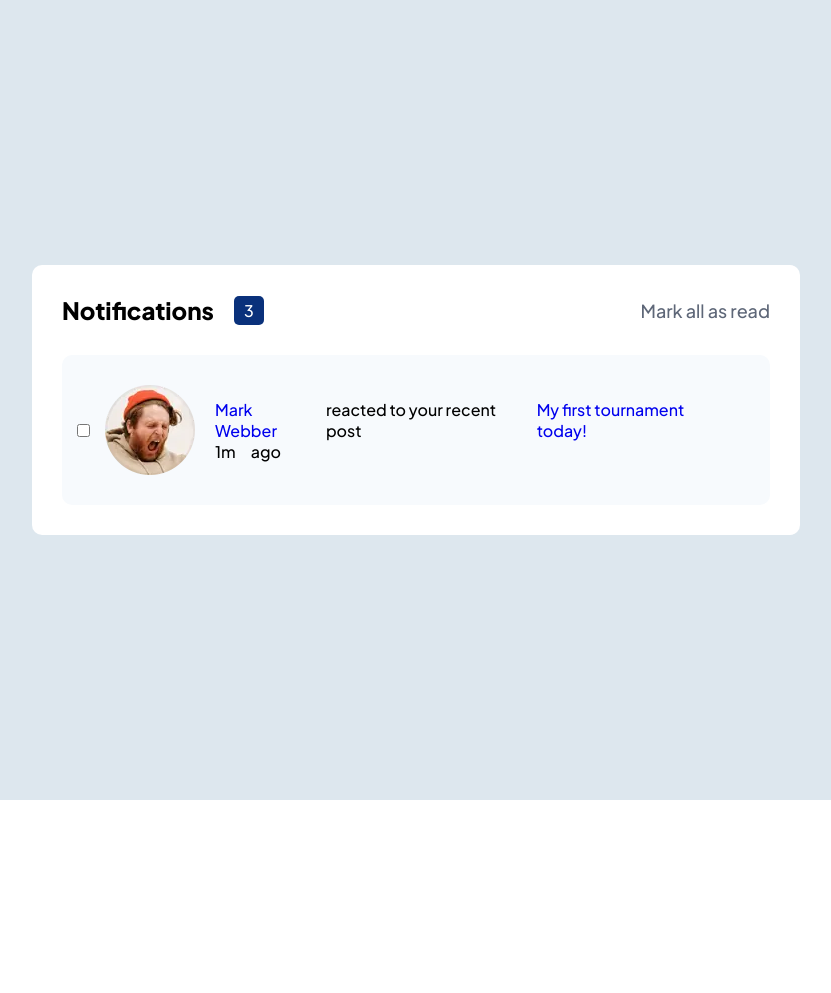
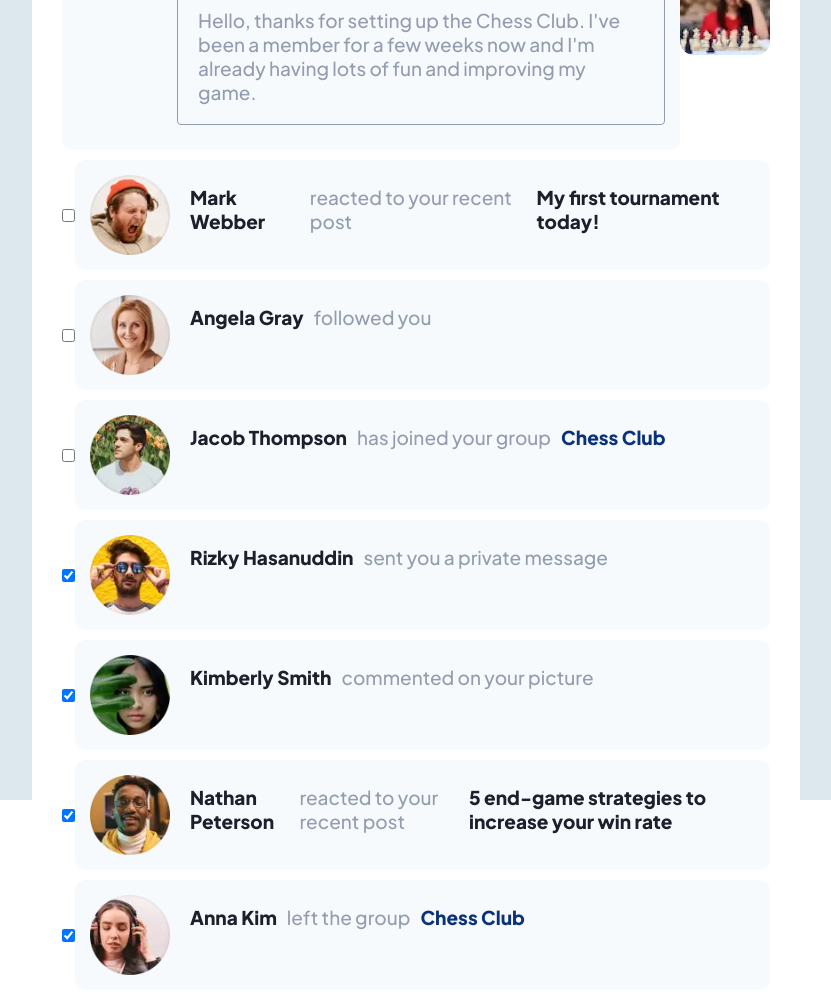
Before and after one commit to darlanaraujo/Frontend-Mentor-Pagina-Notificacoes, a plain HTML site: page index.html in a window 1280 px wide. Shown: the whole page, without its empty margins (224-1055 px from the left). Before the commit the page ends 800 px from the top, so only its background shows below. Drawn offline with Linux system fonts and the light colour scheme.

Commit message:
Atualização #2
Nesta atualização fiz uma mudança no projeto, poderia ter feito a estrutura do html manualmente, mas optei por criar um Array no JS e fazer com que a criação dos elementos HTML fossem gerados pelo JS.

```diff
--- a/index.html
+++ b/index.html
@@ -32,30 +32,36 @@
                 </div>
             </div>
 
-            <div class="lista-notificacoes">
+            <div class="lista-notificacoes" id="listaNotificacoes">
                 <!-- notificação -->
                 <div class="notificacao">
                     <input type="checkbox" id="checkNotificacao" class="check-notificacao">
                     <label for="checkNotificacao" class="label-notificacao">
-                        <img src="./assets/img/avatar-mark-webber.webp" alt="foto perfil">
+                        <img src="./assets/img/avatar-mark-webber.webp" alt="foto perfil" class="perfil">
 
                         <div class="conteudo">
 
                             <div class="linha">
-                                <a href="#" lass="user-name" id="userName">Mark Webber</a>
-                                <p class="texto-acao">reacted to your recent post</p>
-                                <a href="#" class="tag link">My first tournament today!</a>
+                                <a href="#" class="usuario">Mark Webber</a>
+                                <p class="acao">reacted to your recent post</p>
+                                <a href="#" class="link">My first tournament today!</a>
                                 <span class="status"></span>
                             </div>
 
                             <div class="linha">
-                                <span class="tempo">1m</span>
-                                <span class="texto">ago</span>
+                                <span class="tempo">1m ago</span>
+                            </div>
+
+                            <div class="linha">
+                                <p class="comentario">Hello, thanks for setting up the Chess Club. I've been a member for a few weeks now and I'm already having lots of fun and improving my game.</p>
                             </div>
                         </div>
 
                     </label>
+                    <img src="./assets/img/image-chess.webp" alt="foto" class="foto">
                 </div>
+
+
             </div>
         </section>
     </main>
--- a/js/script.js
+++ b/js/script.js
@@ -0,0 +1,160 @@
+// Lista dados Array
+const dados = [
+    {
+        'status': '',
+        'perfil': './assets/img/avatar-mark-webber.webp',
+        'usuario': 'Mark Webber',
+        'acao': 'reacted to your recent post',
+        'tag': '',
+        'link': 'My first tournament today!',
+        'tempo': '1m ago',
+        'comentario': '',
+        'foto': ''
+    },
+    {
+        'status': '',
+        'perfil': './assets/img/avatar-angela-gray.webp',
+        'usuario': 'Angela Gray',
+        'acao': 'followed you',
+        'tag': '',
+        'link': '',
+        'tempo': '5m ago',
+        'comentario': '',
+        'foto': ''
+    },
+    {
+        'status': '',
+        'perfil': './assets/img/avatar-jacob-thompson.webp',
+        'usuario': 'Jacob Thompson',
+        'acao': 'has joined your group',
+        'tag': 'Chess Club',
+        'link': '',
+        'tempo': '1 day ago',
+        'comentario': '',
+        'foto': ''
+    },
+    {
+        'status': 'checked',
+        'perfil': './assets/img/avatar-rizky-hasanuddin.webp',
+        'usuario': 'Rizky Hasanuddin',
+        'acao': 'sent you a private message',
+        'tag': '',
+        'link': '',
+        'tempo': '5 day ago',
+        'comentario': 'Hello, thanks for setting up the Chess Club. I ve been a member for a few weeks now and Im already having lots of fun and improcing my game.',
+        'foto': ''
+    },
+    {
+        'status': 'checked',
+        'perfil': './assets/img/avatar-kimberly-smith.webp',
+        'usuario': 'Kimberly Smith',
+        'acao': 'commented on your picture',
+        'tag': '',
+        'link': '',
+        'tempo': '1 weeks ago',
+        'comentario': '',
+        'foto': './assets/img/image-chess.webp'
+    },
+    {
+        'status': 'checked',
+        'perfil': './assets/img/avatar-nathan-peterson.webp',
+        'usuario': 'Nathan Peterson',
+        'acao': 'reacted to your recent post',
+        'tag': '',
+        'link': '5 end-game strategies to increase your win rate',
+        'tempo': '2 weeks ago',
+        'comentario': '',
+        'foto': ''
+    },
+    {
+        'status': 'checked',
+        'perfil': './assets/img/avatar-anna-kim.webp',
+        'usuario': 'Anna Kim',
+        'acao': 'left the group',
+        'tag': 'Chess Club',
+        'link': '',
+        'tempo': '2 weeks ago',
+        'comentario': '',
+        'foto': ''
+    },
+
+]
+
+// Elementos DOM
+const listaNotificacoes = document.querySelector('#listaNotificacoes');
+
+const criarElemento = (tag, classe, atributo = null, tipo = null) => {
+    const elemento = document.createElement(tag);
+    elemento.classList.add(classe);
+    elemento.setAttribute(atributo, tipo);
+
+    return elemento;
+};
+
+const criarCheck = (status) => {
+    const atributo = status;
+    const check = document.createElement('input');
+
+    check.setAttribute('type', 'checkbox');
+    // check.classList.add('check-notificacao');
+
+    if(atributo === 'checked') {
+        check.setAttribute('checked', '');
+    }
+
+    return check;
+};
+
+const criarEstrutura = () => {
+    dados.forEach((item, index) => {
+        const notificacao = criarElemento('div', 'notificacao')
+        const input = criarCheck(item.status);
+        input.setAttribute('id', `checkNotificacao${index}`)
+        const label = criarElemento('label', 'label-notificacao', 'for', `checkNotificacao${index}`);
+
+
+        // Insere os elementos filhos no elemento notificacao
+        notificacao.appendChild(input);
+        notificacao.appendChild(label);
+
+        // Insere os elementos filhos no elemento label
+        const perfil = criarElemento('img', 'perfil', 'src', item.perfil);
+        const conteudo = criarElemento('div', 'conteudo')
+
+        label.appendChild(perfil);
+        label.appendChild(conteudo);
+
+        // Insere os elementos filhos no elemento conteudo
+        const linha = criarElemento('div', 'linha');
+
+        conteudo.appendChild(linha);
+
+        // Insere os elementos filhos no elemento linha
+        const usuario = criarElemento('a', 'usuario', 'href', '#');
+        usuario.innerHTML = item.usuario;
+
+        const acao = criarElemento('p', 'acao');
+        acao.innerHTML = item.acao;
+
+
+        linha.appendChild(usuario);
+        linha.appendChild(acao);
+
+        if(!item.link == ''){
+            const link = criarElemento('a', 'link', 'href', '#');
+            link.innerHTML = item.link;
+
+            linha.appendChild(link);
+        } else if(!item.tag == '') {
+            const tag = criarElemento('a', 'tag', 'href', '#');
+            tag.innerHTML = item.tag;
+
+            linha.appendChild(tag);
+        }
+
+        // Insere todos os elementos no elemento principal
+        listaNotificacoes.appendChild(notificacao);
+    });
+};
+
+criarEstrutura();
--- a/scss/estilo.scss
+++ b/scss/estilo.scss
@@ -71,29 +71,97 @@
                 display: flex;
                 justify-content: flex-start;
                 align-items: center;
-                padding: 15px;
-                background-color: $azulCinzaClaro;
-                border-radius: 10px;
+                // padding: 15px;
+                // background-color: $azulCinzaClaro;
+                // border-radius: 10px;
 
                 .check-notificacao {
-                    // display: none;
+                    display: none;
+
+                    &:checked ~ .label-notificacao .status {
+                        display: none;
+                    }
+
+                    &:checked ~ .label-notificacao {
+                        background-color: transparent;
+                    }
                 }
 
                 .label-notificacao {
                     display: flex;
+                    width: 100%;
+                    border-radius: 10px;
                     justify-content: flex-start;
-                    align-items: center;
+                    // align-items: baseline;
                     padding: 15px;
                     gap: 20px;
+                    background-color: $azulCinzaClaro;
+
+                    .perfil {
+                        width: 80px;
+                        height: 80px;
+                    }
 
                     .conteudo {
+                        font-size: 19px;
+                        margin-top: 10px;
 
                         .linha {
                             display: flex;
-                            gap: 15px;
+                            align-items: center;
+                            gap: 10px;
+                            margin-bottom: 10px;
                         }
 
 
+                        .usuario {
+                            color: $azulEscuro;
+                            font-weight: bold;
+
+                            &:hover {
+                                color: $azul;
+                            }
+                        }
+
+                        .link {
+                            color: $azulEscuro;
+                            font-weight: bold;
+
+                            &:hover {
+                                color: $azul;
+                            }
+                        }
+
+                        .tag {
+                            color: $azul;
+                            font-weight: bold;
+                        }
+
+                        .acao, .tempo {
+                            color: $azulCinza;
+                        }
+
+                        .status::before {
+                            content: '';
+                            display: block;
+                            width: 10px;
+                            height: 10px;
+                            background-color: $vermelho;
+                            border-radius: 50%;
+                        }
+
+                        .comentario {
+                            border: solid 1px $azulCinza;
+                            border-radius: 4px;
+                            padding: 20px;
+                            color: $azulCinza;
+                            cursor: pointer;
+
+                            &:hover {
+                                background-color: $azulCinzaMedioClaro;
+                                border-color: $azulCinzaMedioClaro;
+                            }
+                        }
 
                     }
 
```
Also changed, not shown: css/estilo.css.
